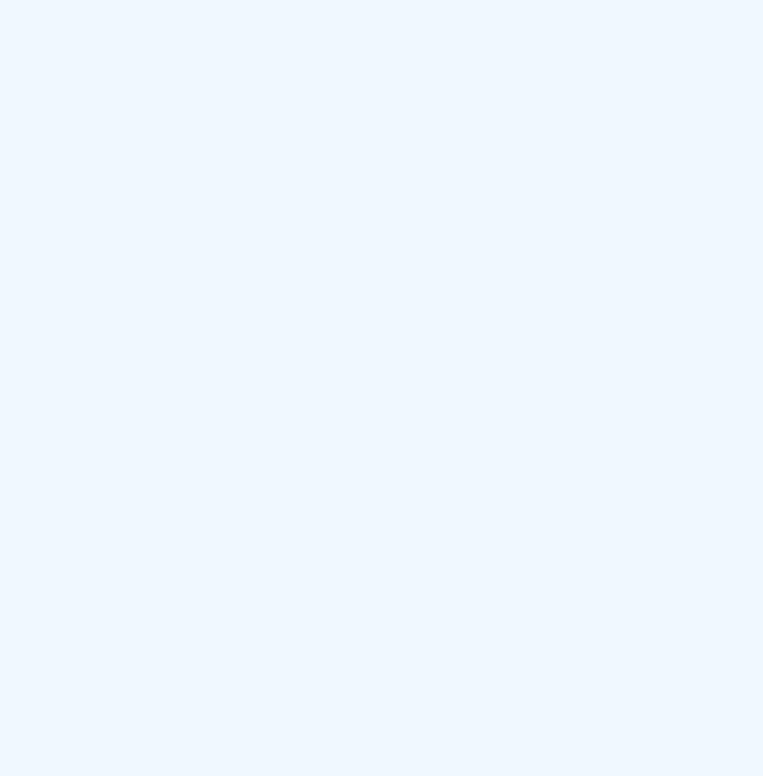
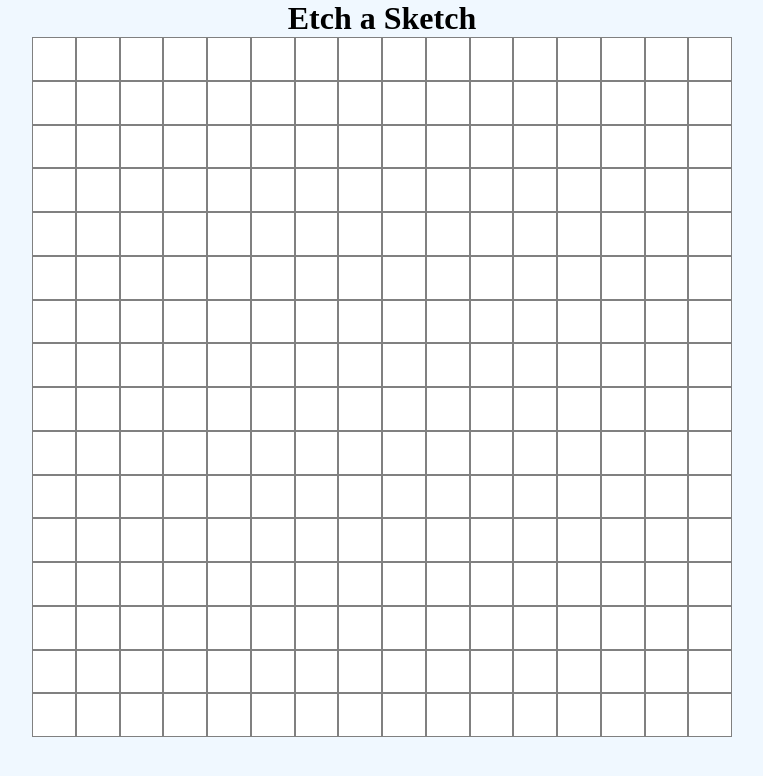
Before and after one commit to R4hul36/Etch-a-Sketch, a plain HTML site: page index.html in a window 1280 px wide. Shown: the whole page, without its empty margins (258-1021 px from the left). Drawn offline with Linux system fonts and the light colour scheme.

Commit message:
Created a grid of tiles and added hover effect

```diff
--- a/index.html
+++ b/index.html
@@ -7,6 +7,8 @@
     <link rel="stylesheet" href="styles.css" />
   </head>
   <body>
+    <h1>Etch a Sketch</h1>
+    <div class="container"></div>
     <script src="index.js"></script>
   </body>
 </html>
--- a/index.js
+++ b/index.js
@@ -1 +1,18 @@
 console.log('Hello world')
+
+let squareTiles = 16 * 16 ;
+const containerWidth = 700;
+let tilewidth = 700/16;
+
+for(let i =0; i<squareTiles; i++) {
+    const tile = document.createElement("div");
+    tile.classList.add(".tile");
+    tile.setAttribute("style", `width: ${tilewidth}px; height:${tilewidth}px;`)
+    const tileContainer = document.querySelector(".container");
+    tileContainer.appendChild(tile);
+
+    //event listener
+    tile.addEventListener("mouseover", (e) => {
+        tile.style.backgroundColor = 'lightblue';
+    })
+}
--- a/styles.css
+++ b/styles.css
@@ -6,4 +6,22 @@
 
 body {
   background-color: aliceblue;
+  text-align: center;
 }
+
+.container {
+  width: 700px;
+
+  display: flex;
+  /* justify-content: center;
+  align-items: center; */
+  flex-wrap: wrap;
+  margin: auto;
+}
+
+.container div {
+
+  background-color: white;
+  border: 0.5px solid grey;
+
+}
```
